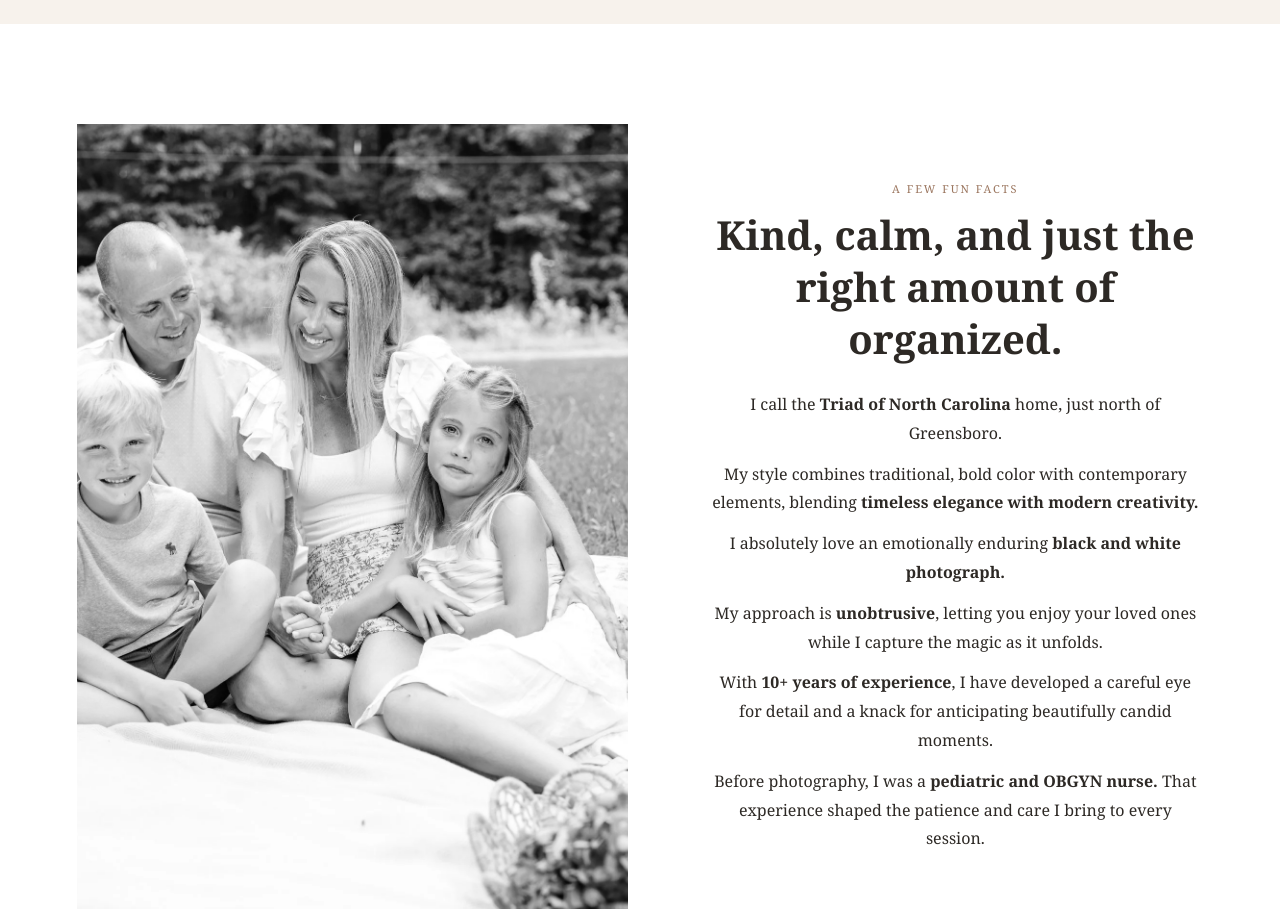
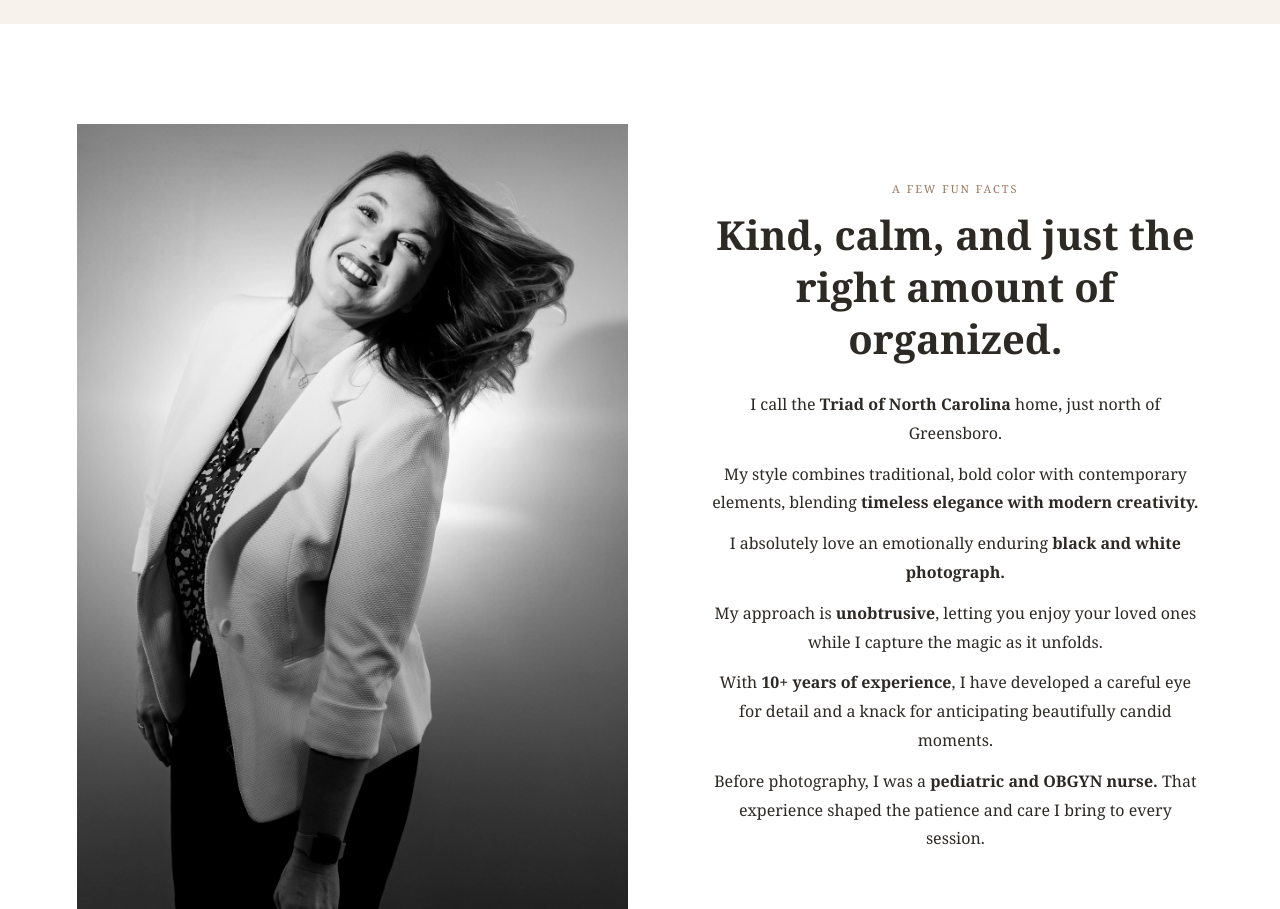
Before and after one commit to jg024349/Caitlin-Gregory-Photography, a website: page about.html in a window 1280 px wide. Shown: the part 1940-2849 px from the top of the page. Drawn offline with Linux system fonts and the light colour scheme; no server answers.

Commit message:
Update about.html

```diff
--- a/about.html
+++ b/about.html
@@ -77,7 +77,7 @@
 
   <section class="about-facts-section">
     <div class="about-facts-image">
-      <img src="about-caitlin-fun.jpg" onerror="this.onerror=null; this.src='hero.jpg';" alt="Caitlin Gregory smiling portrait" />
+      <img src="About2.jpg" onerror="this.onerror=null; this.src='hero.jpg';" alt="Caitlin Gregory smiling portrait" />
     </div>
 
     <div class="about-facts-copy">
```
